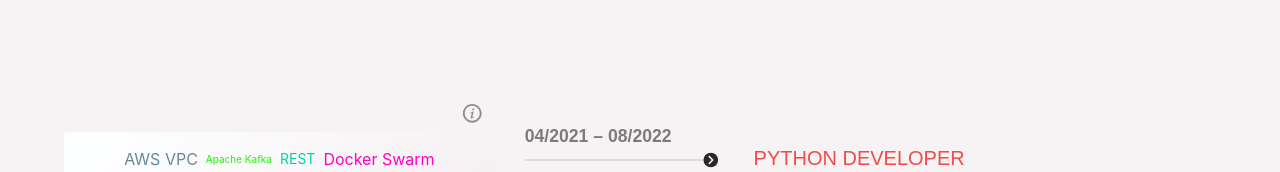
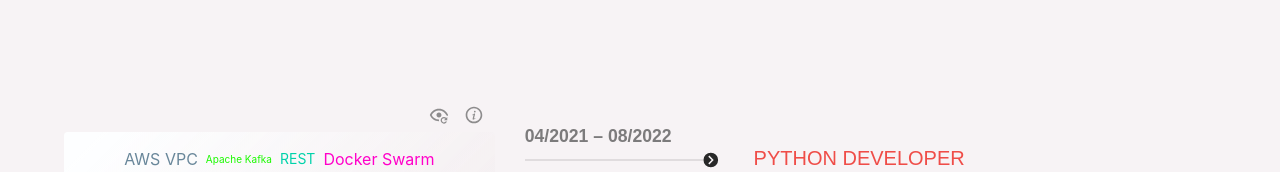
Before and after one commit to marekful/cv-website, a Vue app: page / in a window 1280 px wide. Shown: the part 3363-3535 px from the top of the page. Built offline with nearby package versions, Linux system fonts and the light colour scheme; a web font is replaced by a local one.

Commit message:
feat: add tooltip and refresh icons in tag cloud

```diff
--- a/src/components/fragments/LabelCloud.vue
+++ b/src/components/fragments/LabelCloud.vue
@@ -1,14 +1,38 @@
 <script setup>
+import { ref } from "vue";
 import { aggregate } from '../../api/labels'
 import InfoCircleOutlineIcon from "../icons/InfoCircleOutlineIcon.vue";
+import EyeRefreshOutlineIcon from "../icons/EyeRefreshOutlineIcon.vue";
+
+let show = ref(false);
+let tooltip = ref(null);
+const toggle = () => {
+  show.value = !show.value;
+  console.log("toggle() > ", show.value, tooltip.value.style);
+  if (show.value) {
+    tooltip.value.style.left = "1em";
+    tooltip.value.style.opacity = "1";
+  } else {
+    tooltip.value.style.left = "-34em";
+    tooltip.value.style.opacity = "0";
+  }
+}
+
+let shuffle = ref(false);
+const relabel = () => {
+  shuffle.value = !shuffle.value;
+}
 </script>
 
 <template>
   <div class="container">
     <div>
+      <div v-if="shuffle === true"></div>
       <div class="info">
-        <InfoCircleOutlineIcon />
-        <div class="text">
+        <EyeRefreshOutlineIcon title="Click to shuffle tags" @click="relabel()" />
+        <InfoCircleOutlineIcon @mouseenter="toggle()" @mouseleave="toggle()"
+        />
+        <div class="text" ref="tooltip">
           This size of each tag label represents the combined professional
           and interest based weighting for the given area.<br /><br />Professional weight
           expresses the time spent in jobs using the language or technology
@@ -51,10 +75,10 @@ div.container > div {
 
 .info .text {
   position: absolute;
-  right: 3em;
-  bottom: -12em;
+  left: -34em;
+  width: 22em;
+  top: 0;
   transition: 0.5s;
-  opacity: 0;
   text-align: left;
   padding: 1em;
   font-size: 0.9rem;
@@ -66,17 +90,18 @@ div.container > div {
   border: 1px solid var(--vt-c-divider-light-1);
   border-radius: 0.25em;
   box-shadow: 0 0 12px -2px rgba(0, 0, 0, 0.15);
-}
-
-.info:hover .text {
-  bottom: -6em;
-  opacity: 1;
+  opacity: 0;
 }
 
 .info svg {
-  width: 1.5em;
+  width: 1.33em;
   fill: var(--vt-c-divider-dark-1);
   cursor: pointer;
+  vertical-align: middle;
+}
+
+.info svg:first-child {
+  margin-right: 1em;
 }
 
 ul.cloud {
--- /dev/null
+++ b/src/components/icons/EyeRefreshOutlineIcon.vue
@@ -0,0 +1,15 @@
+<script setup>
+defineProps({
+  title: {
+    type: String,
+    required: false
+  }
+})
+</script>
+
+<template>
+  <svg xmlns="http://www.w3.org/2000/svg" viewBox="0 0 24 24">
+    <title>{{ title }}</title>
+    <path d="M12 9C13.7 9 15 10.3 15 12S13.7 15 12 15 9 13.7 9 12 10.3 9 12 9M18 18.5L19.8 16.7C19.3 16.3 18.7 16 18 16C16.6 16 15.5 17.1 15.5 18.5S16.6 21 18 21C18.8 21 19.5 20.6 20 20H21.7C21.1 21.5 19.7 22.5 18 22.5C15.8 22.5 14 20.7 14 18.5S15.8 14.5 18 14.5C19.1 14.5 20.1 14.9 20.8 15.7L22 14.5V18.5H18M12 18.5C12 18.2 12 17.8 12.1 17.5H12C8.2 17.5 4.8 15.4 3.2 12C4.8 8.6 8.2 6.5 12 6.5S19.2 8.6 20.8 12C20.7 12.1 20.7 12.2 20.6 12.4C21.2 12.6 21.8 12.9 22.4 13.3C22.6 12.9 22.8 12.4 23 12C21.3 7.6 17 4.5 12 4.5S2.7 7.6 1 12C2.7 16.4 7 19.5 12 19.5H12.1C12 19.2 12 18.8 12 18.5Z" />
+  </svg>
+</template>
```
